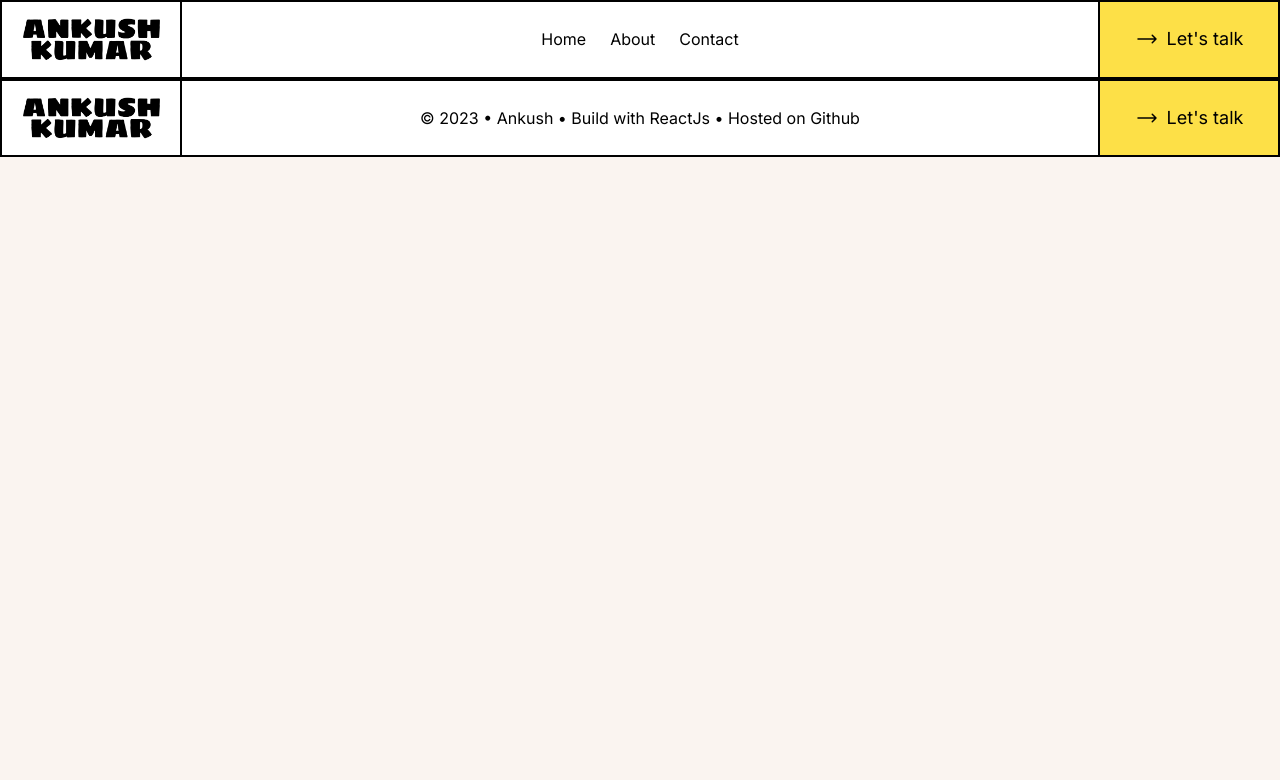
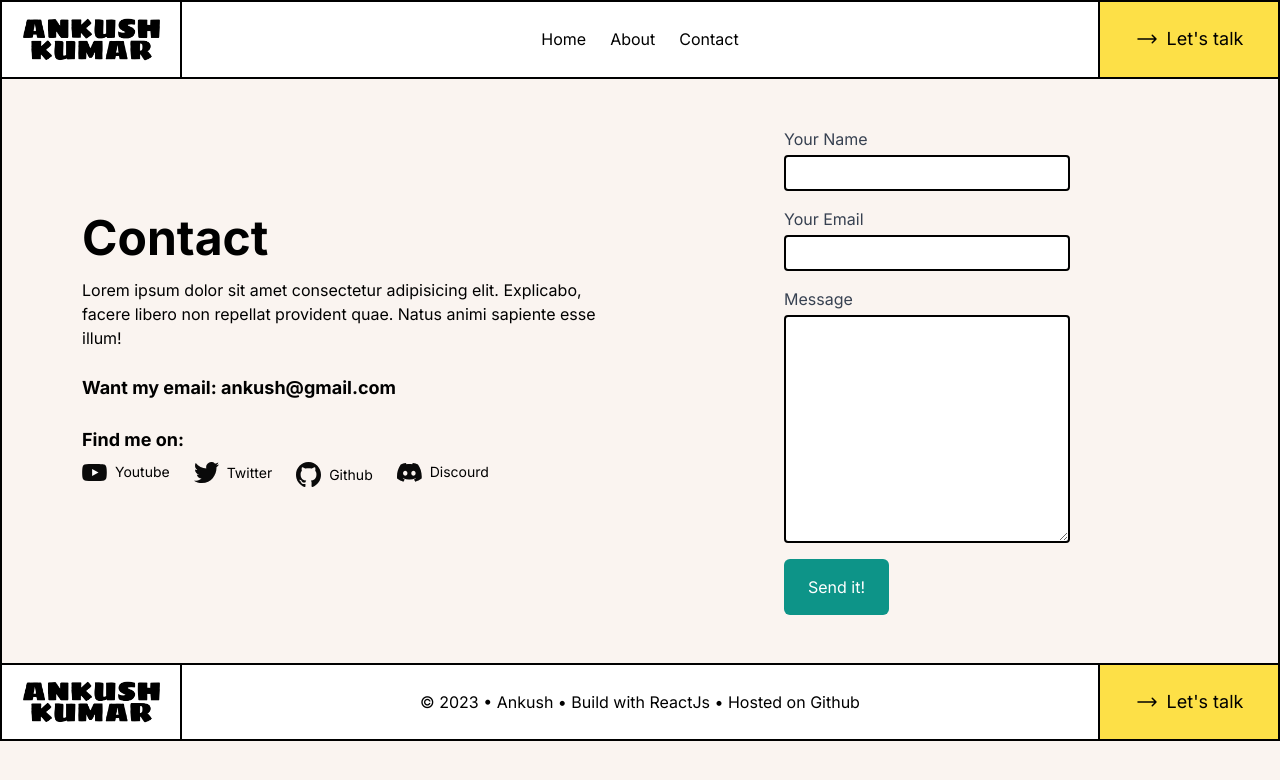
Before and after one commit to Ankush2107/Portfolio-project-using-React-and-Tailwind-CSS, a React (Vite) app: page /contact in a window 1280 px wide. Shown: the top 780 px of the page. Built offline with nearby package versions, Linux system fonts and the light colour scheme.

Commit message:
Contact page is ready

```diff
--- a/src/App.jsx
+++ b/src/App.jsx
@@ -4,6 +4,7 @@ import Home from './pages/Home/Home';
 import About from './pages/About/About';
 import Header from './components/Header';
 import Footer from './components/footer';
+import Contact from './pages/Contact/Contact';
 function App() {
 
   return (
@@ -13,6 +14,7 @@ function App() {
             <Routes>
                 <Route path='' element={<Home/>} />
                 <Route path='about' element={<About/>} />
+                <Route path='contact' element={<Contact/>} />
             </Routes>
           <Footer/>
         </Router>
--- a/src/pages/Contact/Contact.jsx
+++ b/src/pages/Contact/Contact.jsx
@@ -0,0 +1,70 @@
+import socials from '../../aboutData';
+
+function Contact() {
+  return (
+    <>
+
+    <section className= 'p-12  border-x-2 border-black'>
+
+        <div className='container  mx-auto px-8 grid gap-8 lg:grid-cols-2 items-center justify-center'>
+            <div>
+                <h1 className='text-4xl lg:text-5xl font-bold mb-4'>Contact</h1>
+                <p className='mb-6 text-md'>
+                    Lorem ipsum dolor sit amet consectetur adipisicing elit. Explicabo, facere libero non repellat provident quae. Natus animi sapiente esse illum!
+                </p>
+                <p className='mb-6 text-lg font-bold'>
+                Want my email: ankush@gmail.com
+                </p>
+
+                <div className='text-lg font-bold'>Find me on:</div>
+
+                <div className='mb-8'>
+
+                <ul className='flex gap-6'>
+                    {socials.map((item, index) => (
+                    <li key={index}>
+                        <a target='_blank' href={item.link} rel='noopener noreferrer'
+                        className='py-2 flex flex-col md:flex-row gap-2 items-center justify-center text-sm'>
+                        <img src={item.icon} alt={item.alt} width="25" height="25" />
+                        {item.name}
+                        </a>
+                    </li>
+                    ))}
+
+                </ul>
+                </div>
+            </div>
+            <div>
+                <form action="https://public.herotofu.com/v1/a6ee4770-9b40-11ee-bd16-0d70bf7b86f5" method="post" className='px-32'>
+
+                    <div className='w-full mb-4'>
+                    <label htmlFor="name" className='form-label inline-block mb-1 text-gray-700'>Your Name</label>
+                    <input name="Name" id="name" type="text" required className='block w-full px-2 py-1 border-black border-2 rounded' />
+                    </div>
+
+                    <div className='w-full mb-4'>
+                    <label htmlFor="email" className='form-label inline-block mb-1 text-gray-700'>Your Email</label>
+                    <input name="Email" id="email" type="email" required className='block w-full px-2 py-1 border-black border-2 rounded' />
+                    </div>
+
+                    <div className='w-full mb-4'>
+                    <label htmlFor="message" className='form-label inline-block mb-1 text-gray-700'>Message</label>
+                    <textarea name="email" id="email" cols="10" rows="9" className='block w-full px-2 py-1 border-black border-2 rounded'></textarea>
+                    </div>
+
+                    <div>
+                    <input type="submit" value="Send it!" className='px-6 py-4 rounded-md bg-teal-600 hover:bg-teal-700 text-white' />
+                    </div>
+
+                </form>
+            </div>
+        </div>
+
+    </section>
+
+
+    </>
+  )
+}
+
+export default Contact
```
Also changed, not shown: src/pages/Work/Harley/harley.jsx (added).
